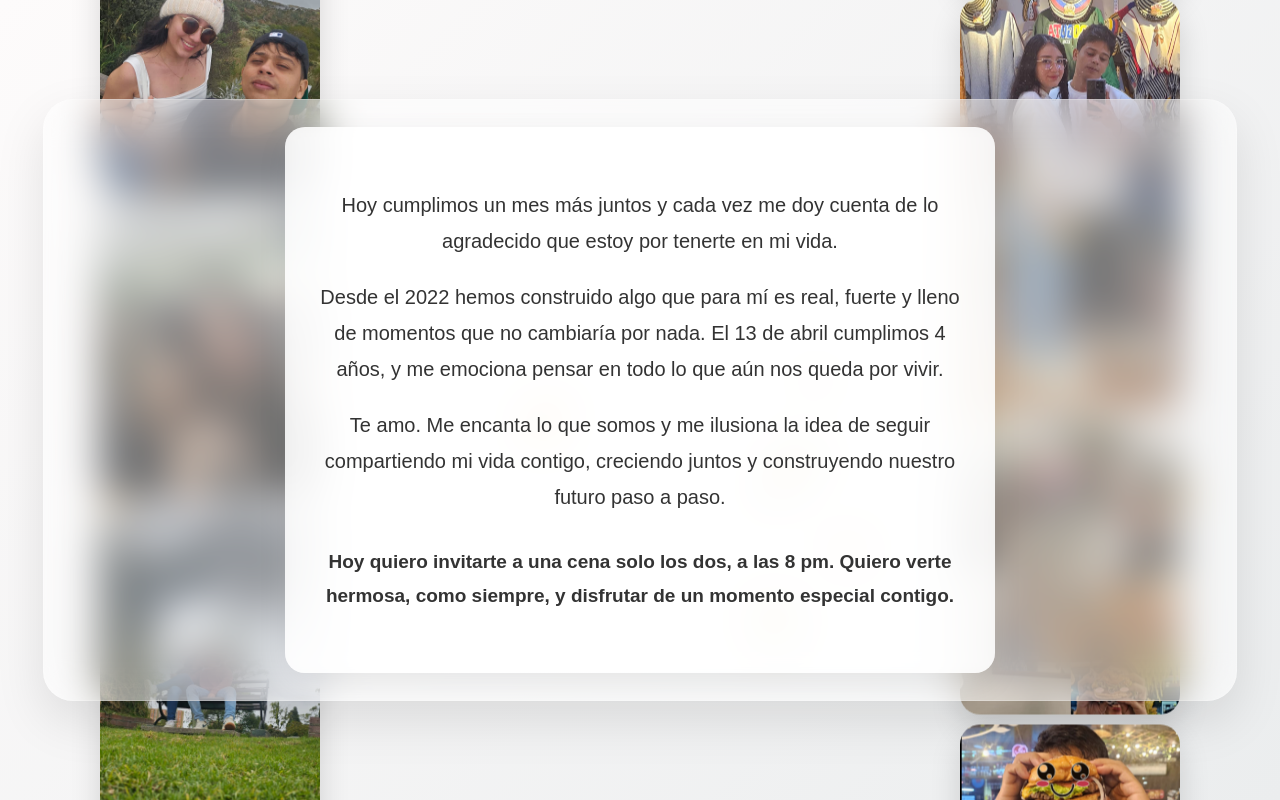
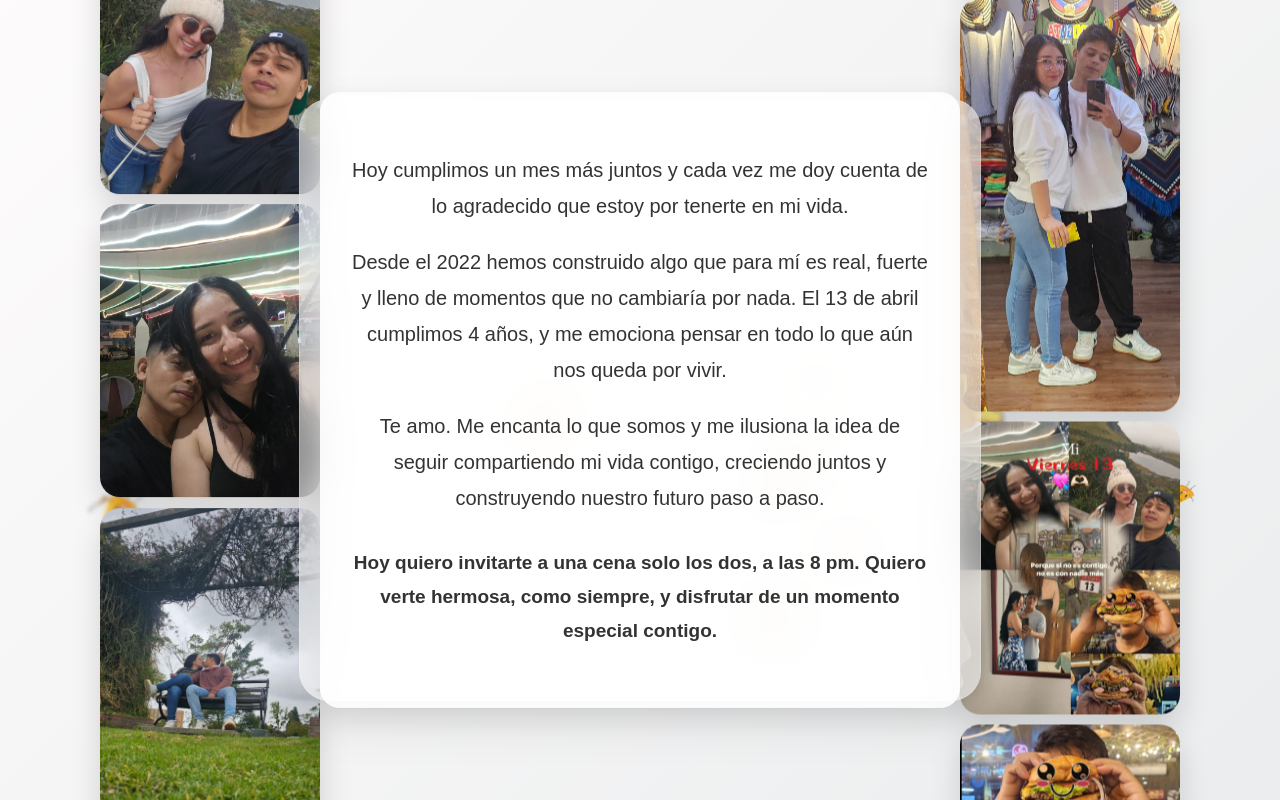
Before and after one commit to alejozuleta9217/pan-quesito, a React (Vite) app: page / in a window 1280 px wide. Built offline with nearby package versions, Linux system fonts and the light colour scheme.

Commit message:
Primer commit - proyecto aniversario

```diff
--- a/src/SunflowerFrame.css
+++ b/src/SunflowerFrame.css
@@ -234,7 +234,7 @@
 }
 
   .content {
-    width: 90vw;
+    width: 50vw;
     height: 70vh;
   }
 }
```
